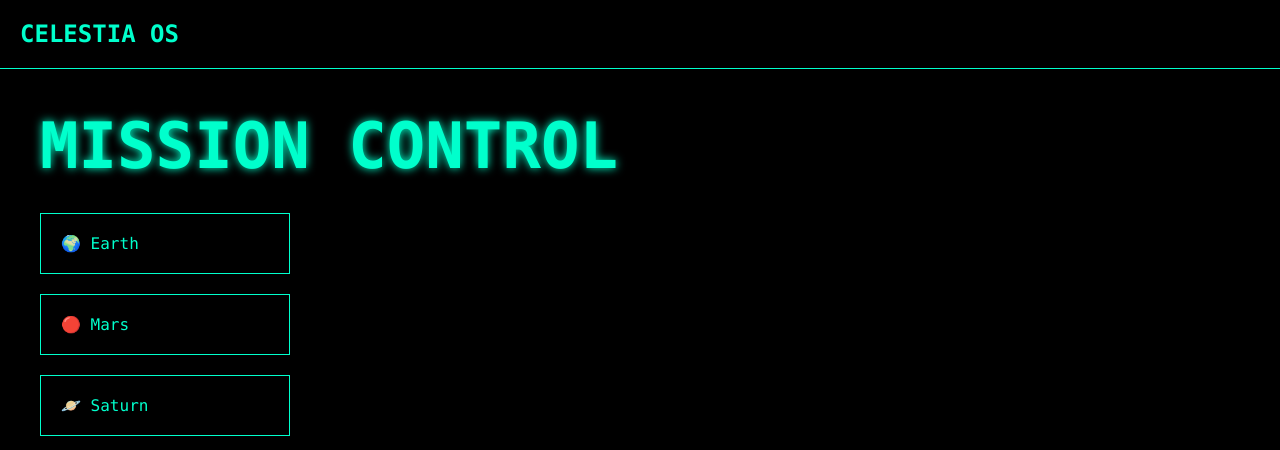
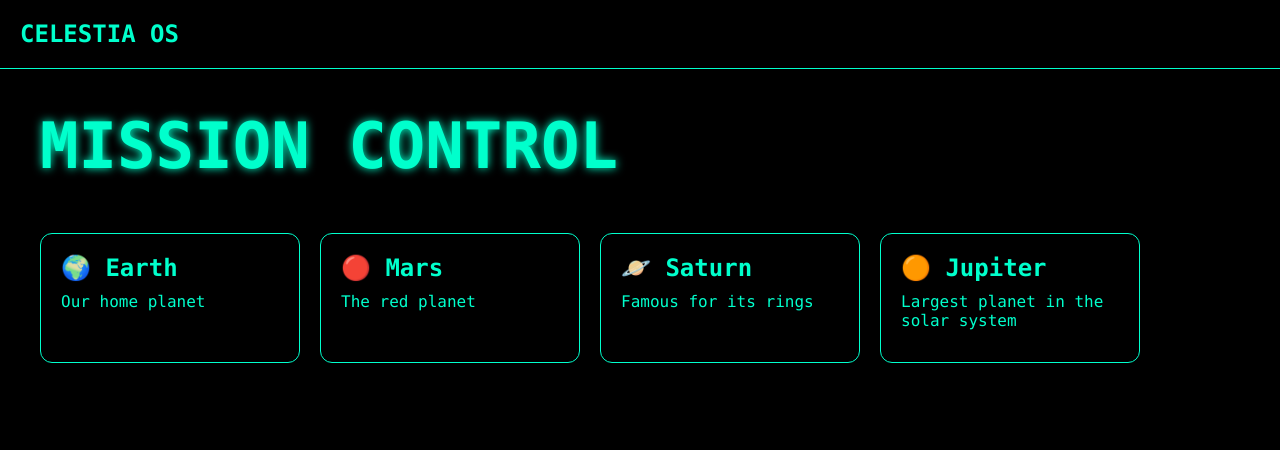
Before and after one commit to khyatiagrawal-2025/Celestia-OS, a React (Vite) app: page / in a window 1280 px wide. Shown: the top 450 px of the page. Built offline with nearby package versions, Linux system fonts and the light colour scheme.

Commit message:
Add dynamic planet cards with map

```diff
--- a/src/components/BootScreen.jsx
+++ b/src/components/BootScreen.jsx
@@ -18,8 +18,6 @@ function BootScreen() {
     <div className="boot-screen">
       <h2>🌌 CELESTIA OS</h2>
 
-      <span className="cursor">|</span>
-
       {step >= 1 && <p>{">"} Initializing Celestial Systems...</p>}
 
       {step >= 2 && <p>{">"} Loading Star Maps...</p>}
--- a/src/components/MissionControl.jsx
+++ b/src/components/MissionControl.jsx
@@ -1,18 +1,18 @@
+import PlanetCard from "./PlanetCard";
+import { planets } from "../data/planets";
+
 function MissionControl() {
   return (
     <div className="mission-control">
       <h1>MISSION CONTROL</h1>
 
-      <div className="planet-card">
-        🌍 Earth
-      </div>
-
-      <div className="planet-card">
-        🔴 Mars
-      </div>
-
-      <div className="planet-card">
-        🪐 Saturn
+      <div className="planet-grid">
+        {planets.map((planet) => (
+          <PlanetCard
+            key={planet.id}
+            planet={planet}
+          />
+        ))}
       </div>
     </div>
   );
--- /dev/null
+++ b/src/components/PlanetCard.jsx
@@ -0,0 +1,13 @@
+function PlanetCard({ planet }) {
+  return (
+    <div className="planet-card">
+      <h2>
+        {planet.emoji} {planet.name}
+      </h2>
+
+      <p>{planet.description}</p>
+    </div>
+  );
+}
+
+export default PlanetCard;
--- a/src/data/planets.js
+++ b/src/data/planets.js
@@ -0,0 +1,26 @@
+export const planets = [
+  {
+    id: 1,
+    name: "Earth",
+    emoji: "🌍",
+    description: "Our home planet",
+  },
+  {
+    id: 2,
+    name: "Mars",
+    emoji: "🔴",
+    description: "The red planet",
+  },
+  {
+    id: 3,
+    name: "Saturn",
+    emoji: "🪐",
+    description: "Famous for its rings",
+  },
+  {
+    id: 4,
+    name: "Jupiter",
+    emoji: "🟠",
+    description: "Largest planet in the solar system",
+  },
+];
--- a/src/index.css
+++ b/src/index.css
@@ -30,16 +30,6 @@ p {
   margin-bottom: 12px;
 }
 
-.cursor {
-  animation: blink 1s infinite;
-}
-
-@keyframes blink {
-  50% {
-    opacity: 0;
-  }
-}
-
 .mission-control {
   padding: 40px;
 }
@@ -56,3 +46,27 @@ p {
 .planet-card:hover {
   transform: scale(1.05);
 }
+
+.planet-grid {
+  display: flex;
+  flex-wrap: wrap;
+  gap: 20px;
+  margin-top: 30px;
+}
+
+.planet-card {
+  width: 260px;
+  border: 1px solid #00ffcc;
+  padding: 20px;
+  border-radius: 12px;
+  transition: 0.3s;
+}
+
+.planet-card:hover {
+  transform: translateY(-5px);
+  box-shadow: 0 0 20px #00ffcc;
+}
+
+.planet-card h2 {
+  margin-bottom: 10px;
+}
```
